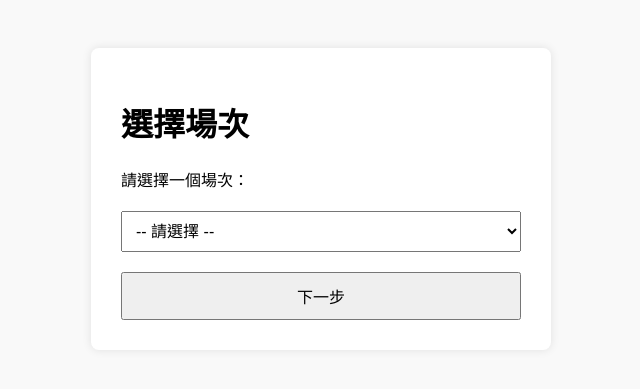
After one commit to Aurororara/ticket-system, a Flask app: template templates/select_session.html in a window 1280 px wide. The commit adds this page. Shown: the top 389 px of the page, without its empty margins (319-959 px from the left). Run offline with Flask 3, Linux system fonts and the light colour scheme; the template is opened without the code that fills it, so the values that code supplies are empty.

Commit message:
選擇場次

```diff
--- /dev/null
+++ b/static/selectSession.js
@@ -0,0 +1,16 @@
+document.getElementById('session-form').addEventListener('submit', function (e) {
+    e.preventDefault();
+
+    const selectedId = document.getElementById('session').value;
+
+    if (!selectedId) {
+      alert('請選擇場次！');
+      return;
+    }
+
+    // 存入 localStorage（或你也可以用 hidden input POST 給後端）
+    localStorage.setItem('selectedSessionId', selectedId);
+
+    // 跳轉到下一頁
+    window.location.href = "/select_ticket";
+  });
--- /dev/null
+++ b/static/ticket.css
@@ -0,0 +1,22 @@
+body {
+    font-family: sans-serif;
+    padding: 40px;
+    background-color: #f9f9f9;
+  }
+
+  .container {
+    max-width: 400px;
+    margin: auto;
+    background: white;
+    padding: 30px;
+    border-radius: 8px;
+    box-shadow: 0 0 10px rgba(0, 0, 0, 0.1);
+  }
+
+  select,
+  button {
+    width: 100%;
+    padding: 10px;
+    margin-top: 20px;
+    font-size: 16px;
+  }
--- /dev/null
+++ b/templates/select_session.html
@@ -0,0 +1,30 @@
+<!DOCTYPE html>
+<html lang="zh-Hant">
+<head>
+  <meta charset="UTF-8" />
+  <title>選擇場次</title>
+  <link rel="stylesheet" href="{{ url_for('static', filename='css/ticket.css') }}">
+</head>
+<body>
+  <div class="container">
+    <h1>選擇場次</h1>
+
+    <form id="session-form">
+      <label for="session">請選擇一個場次：</label>
+      <select id="session" name="session" required>
+        <option value="">-- 請選擇 --</option>
+        <!-- 這裡可由後端渲染場次資料 -->
+        {% for session in sessions %}
+        <option value="{{ session.id }}">
+          {{ session.date }} {{ session.time }}｜{{ session.city }}場
+        </option>
+        {% endfor %}
+      </select>
+
+      <button type="submit">下一步</button>
+    </form>
+  </div>
+
+  <script src="{{ url_for('static', filename='js/selectSession.js') }}"></script>
+</body>
+</html>
```
Also changed, not shown: static/style.css (line endings or trailing spaces).
